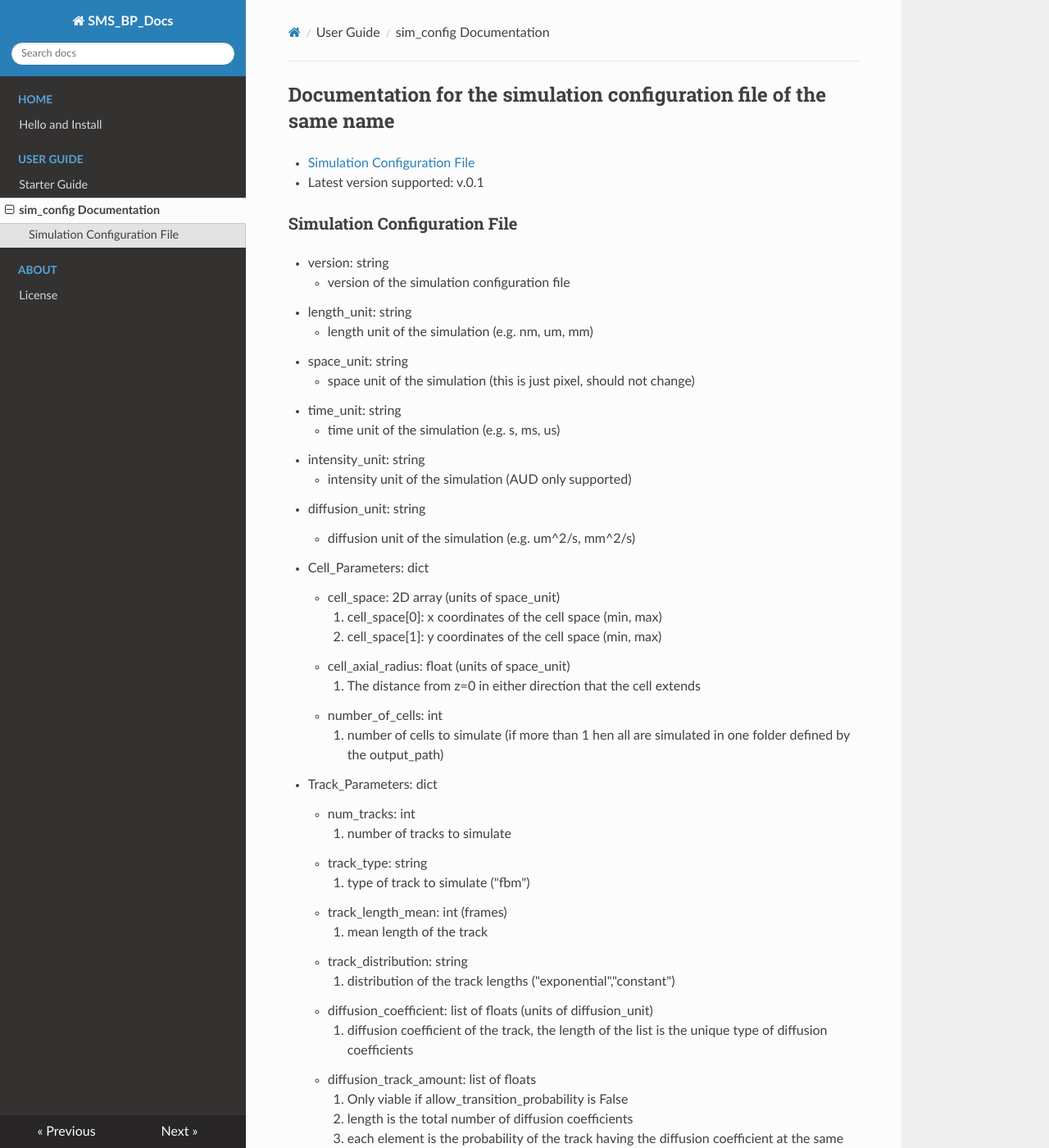
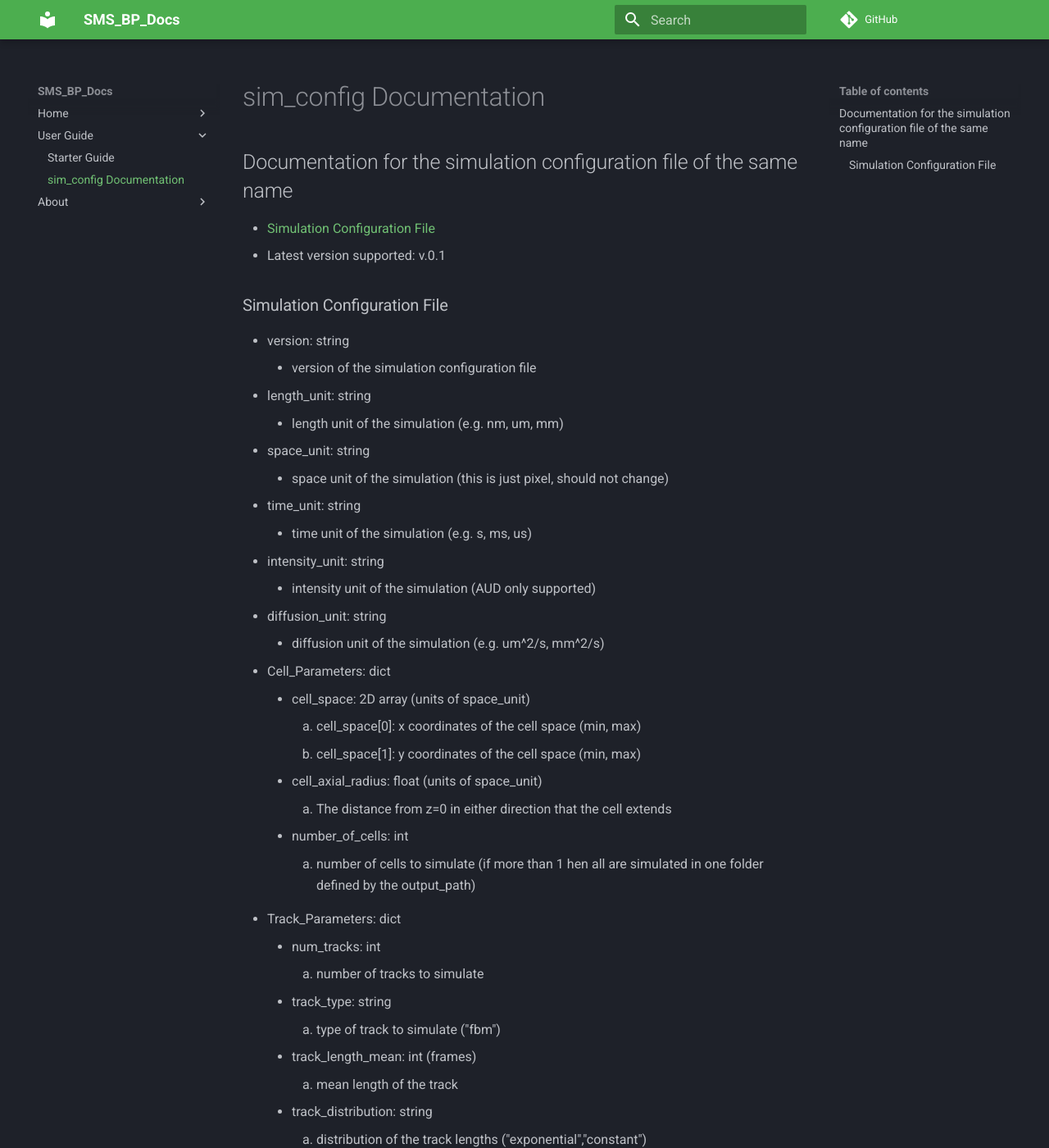
Before and after one commit to joemans3/SMS_BP, an MkDocs documentation site: the page built from docs/docs/sim_config.md, in a window 1280 px wide and 1400 px high. Shown: the whole window at 82% size. Built offline with MkDocs 1.6.1 and Material for MkDocs 9.7.7, drawn with Linux system fonts in a browser that asks for light colours; nearby versions of some CDN libraries; comment, search, counter and statistics services are not loaded; some of the changed text lies outside the part shown.

Commit message:
docs: added mkdocs-materials framework

```diff
--- a/docs/mkdocs.yml
+++ b/docs/mkdocs.yml
@@ -1,5 +1,5 @@
 site_name: SMS_BP_Docs
-
+repo_url: https://github.com/joemans3/SMS_BP
 nav:
   - Home:
     - 'Hello and Install': index.md
@@ -9,7 +9,19 @@ nav:
   - About:
     - 'License': license.md
 
-theme: readthedocs
+theme:
+  name: material
+  palette:
+    primary: green
+    scheme: slate
+  icon:
+    repo: fontawesome/brands/git-alt
+  features:
+    - navigation.footer
+    - search.suggest
+font:
+  text: 'Roboto'
+  code: 'Roboto Mono'
 
 markdown_extensions:
   - pymdownx.arithmatex:
--- a/pyproject.toml
+++ b/pyproject.toml
@@ -39,7 +39,7 @@ venv = ".venv"
 
 [tool.uv]
 dev-dependencies = [
-  "mkdocs==1.6.0",
+  "mkdocs-material==9.5.40",
   "pymdown-extensions>=10.11",
   "pyright>=1.1.384",
   "pytest>=8.3.3",
```
Also changed, not shown: 3 other files.
